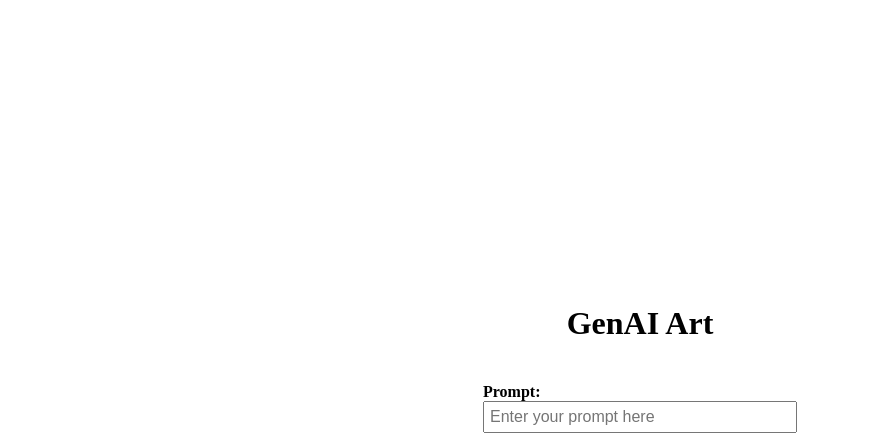
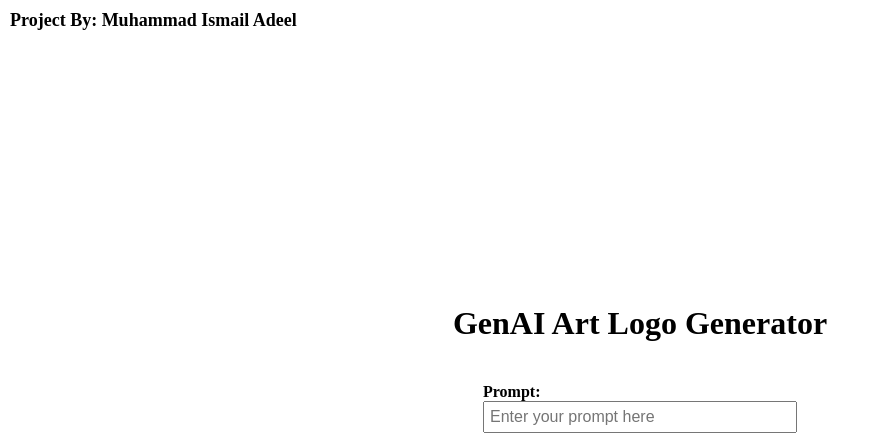
Before and after one commit to Ismadeel/GenAI-art, a plain HTML site: page index.html in a window 1280 px wide. Shown: the top 440 px of the page, without its empty margins (0-879 px from the left). Drawn offline with Linux system fonts and the light colour scheme.

Commit message:
replce main title and place author name

```diff
--- a/index.html
+++ b/index.html
@@ -1,7 +1,7 @@
 <!DOCTYPE html>
 <html>
 <head>
-    <title>GenAI Art</title>
+    <title>GenAI Art Logo Generator</title>
     <style>
         body {
             display: flex;
@@ -53,18 +53,28 @@
             margin-top: 20px;
             max-width: 100%;
         }
+        #top-left-text {
+            position: absolute;
+            top: 10px;
+            left: 10px;
+            font-size: 18px;
+            font-weight: bold;
+        }
     </style>
 </head>
+
 <body>
     <div class="container">
-        <h1>GenAI Art</h1>
+              <!-- Add the top left text element -->
+              <div id="top-left-text">Project By: Muhammad Ismail Adeel</div>
+        <h1>GenAI Art Logo Generator</h1>
         <div class="input-container">
             <label for="prompt">Prompt:</label>
             <input type="text" id="prompt" placeholder="Enter your prompt here">
             <button id="execute-btn">Execute</button>
         </div>
         <div class="image-container">
-            <img id="output-image" src="" alt="Generated Image"  style="height: 512px;width: 512px;">
+            <img id="output-image" src="" alt="Generated Image"  style="height: 400px;width: 512px;">
         </div>
     </div>
 
@@ -95,7 +105,7 @@
                 })
                 .catch(error => {
                     console.error('Fetch error:', error);
-                    displayError(error.message);
+                   // displayError(error.message);
                 });
             return imageUrl;
         }
```
